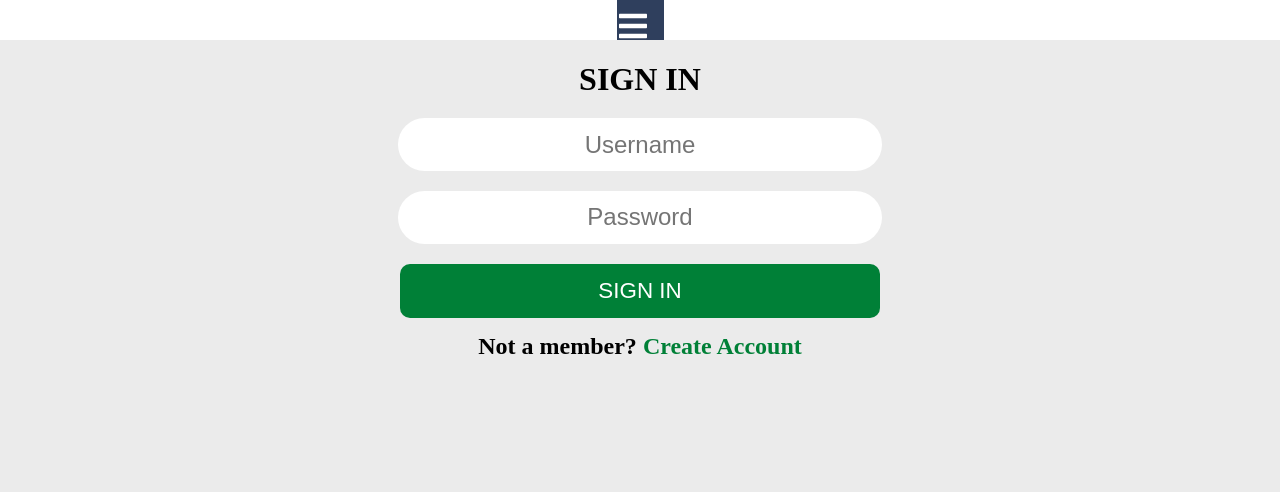
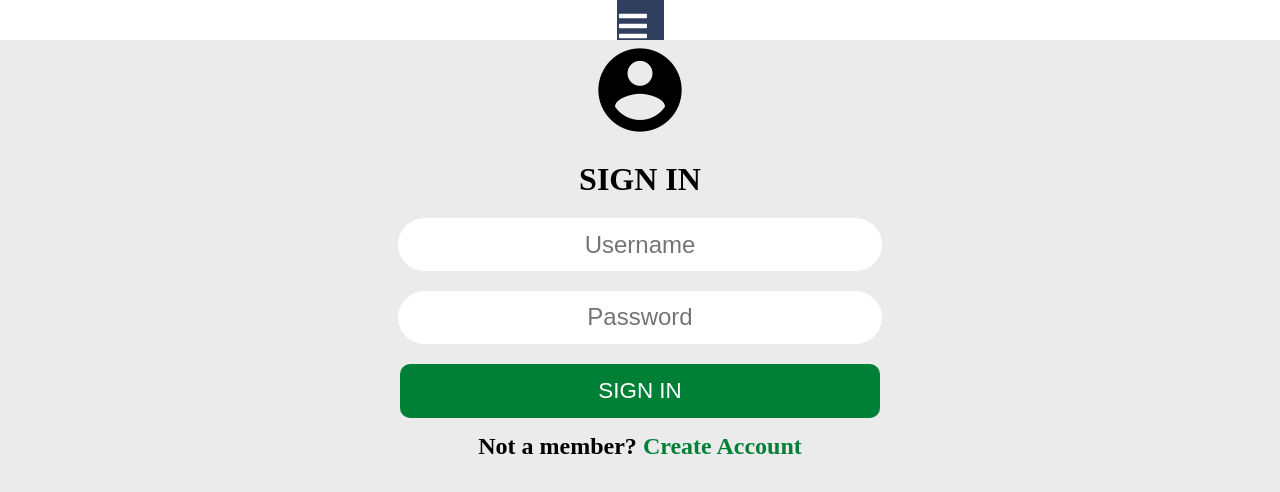
Before and after one commit to DonVlad1/m40Group1Front-End, a React (Create React App) app: page /login in a window 1280 px wide. Shown: the top 492 px of the page. Built offline with nearby package versions, Linux system fonts and the light colour scheme.

Commit message:
added profile icon

```diff
--- a/src/css/login.css
+++ b/src/css/login.css
@@ -52,3 +52,7 @@ h2 {
   color: #008037;
   text-decoration: none;
 }
+
+.profileIcon {
+
+}
--- a/src/pages/login.js
+++ b/src/pages/login.js
@@ -2,6 +2,7 @@ import React, { useState } from "react";
 import { Link } from "react-router-dom";
 import '../css/login.css';
 import { login } from '../utils';
+import ProfileIcon from '../assets/account-circle.png'
 
 const Login = ({setter}) => {
 
@@ -15,6 +16,8 @@ const Login = ({setter}) => {
 
   return (
     <div id="logInContainer">
+
+      <img src={ProfileIcon} alt="profile icon" class="profileIcon"/>
 
       <h1>SIGN IN</h1>
 
```
Also changed, not shown: src/assets/account-circle.png (added).
